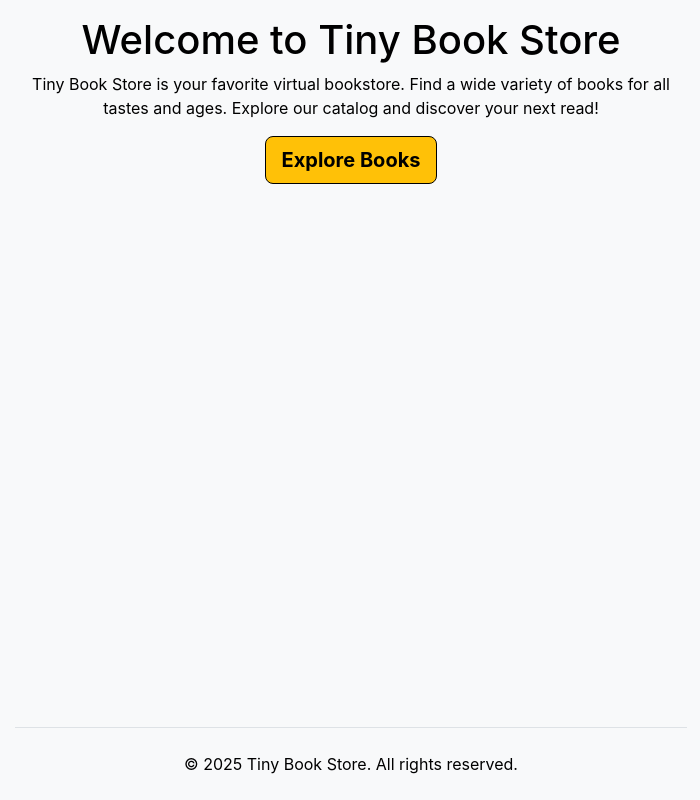
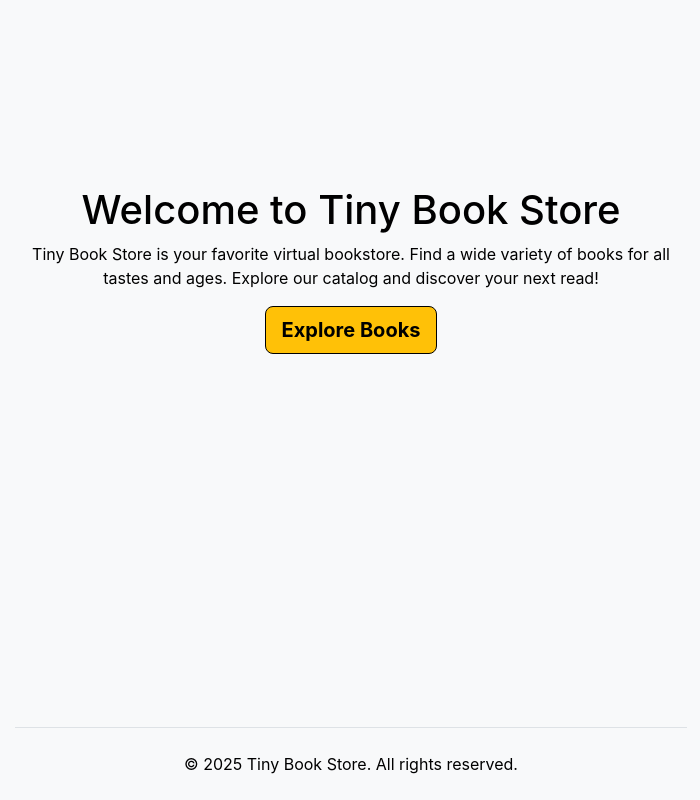
Before and after one commit to SosaBreyer/bookstore, a React (Create React App) app: page / in a window 1280 px wide. Shown: the whole page, without its empty margins (289-989 px from the left). Built offline with nearby package versions, Linux system fonts and the light colour scheme; the HTML template or start-up script is replaced by a standard one.

Commit message:
Update Landing component layout for improved centering

```diff
--- a/src/views/Landing.js
+++ b/src/views/Landing.js
@@ -6,7 +6,7 @@ function Landing() {
     //useRedirection("/books", 5000);
 
     return (
-        <main className="landing-container p-3 text-center">
+        <main className="landing-container p-3 my-auto text-center">
             <h1>Welcome to Tiny Book Store</h1>
             <p>Tiny Book Store is your favorite virtual bookstore. Find a wide variety of books for all tastes and ages. Explore our catalog and discover your next read!</p>
             <p>
```
